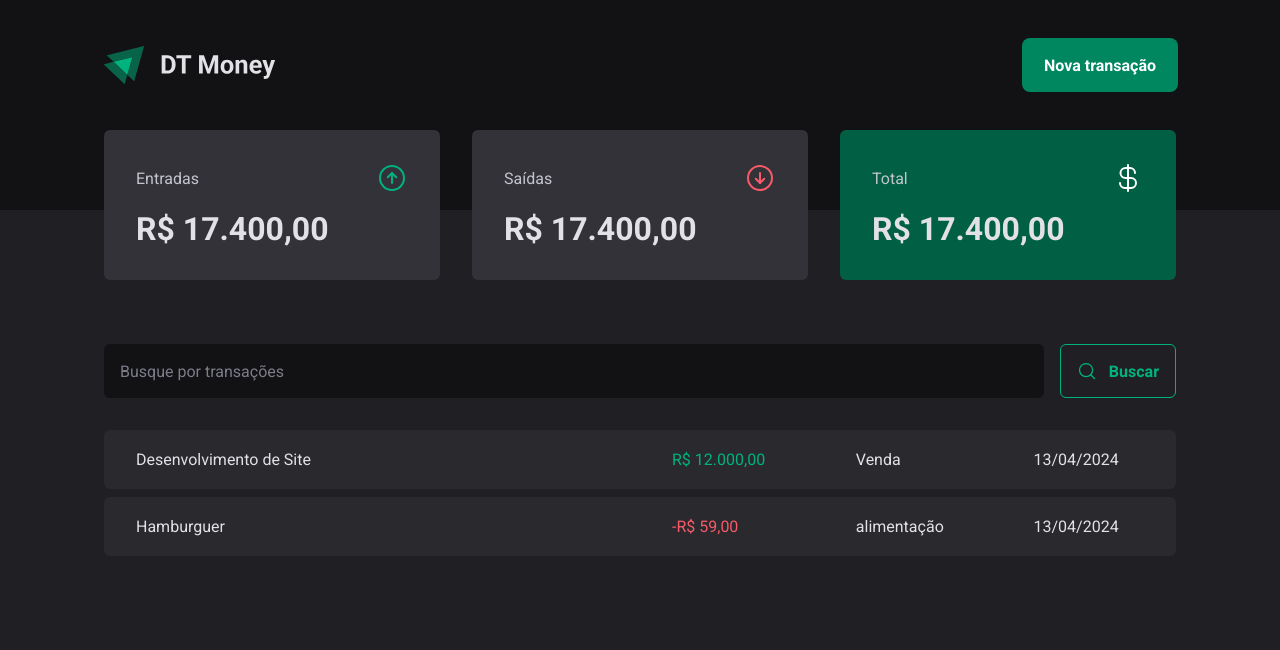
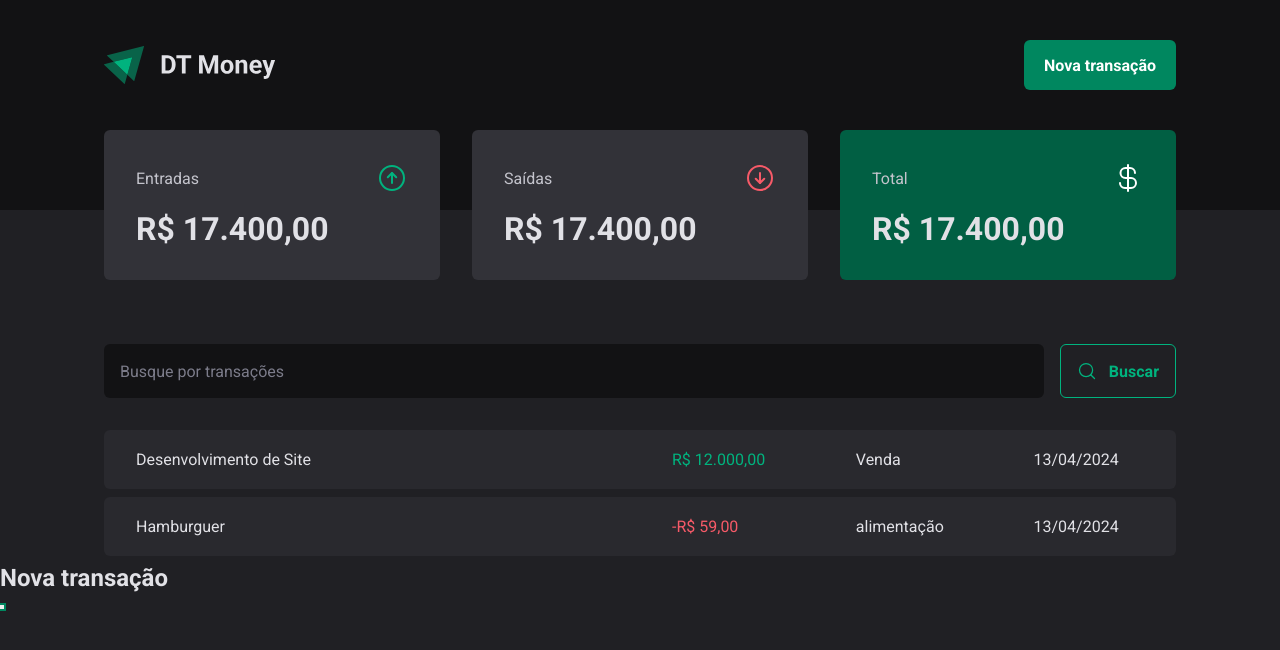
Before and after one commit to LopesA95/dt-money, a React (Vite) app: page / in a window 1280 px wide. Both pictures are taken after a click on the button "Nova transação". Shown: the top 650 px of the page. Built offline with nearby package versions, Linux system fonts and the light colour scheme.

Commit message:
✨ Modal Dialog Component

```diff
--- a/package.json
+++ b/package.json
@@ -10,6 +10,8 @@
     "preview": "vite preview"
   },
   "dependencies": {
+    "@radix-ui/react-dialog": "^1.0.5",
+    "@radix-ui/themes": "^3.0.1",
     "phosphor-react": "^1.4.1",
     "react": "^18.2.0",
     "react-dom": "^18.2.0",
--- a/src/components/Header/index.tsx
+++ b/src/components/Header/index.tsx
@@ -1,19 +1,28 @@
 import { HeaderContainer, HeaderContent, NewTransactionButton } from "./styles";
 
 import logoImg from "../../assets/logo.svg";
+import * as Dialog from "@radix-ui/react-dialog";
 
 export function Header() {
   return (
     <div>
       <HeaderContainer>
         <HeaderContent>
-
           <img src={logoImg} alt="" />
 
+          <Dialog.Root>
+            <Dialog.Trigger asChild>
+              <NewTransactionButton>Nova transação</NewTransactionButton>
+            </Dialog.Trigger>
 
-
-
-          <NewTransactionButton>Nova transação</NewTransactionButton>
+            <Dialog.Portal>
+              <Dialog.Overlay />
+              <Dialog.Content>
+                <Dialog.Title>Nova transação</Dialog.Title>
+                <Dialog.Close />
+              </Dialog.Content>
+            </Dialog.Portal>
+          </Dialog.Root>
         </HeaderContent>
       </HeaderContainer>
 
```
Also changed, not shown: 1 other file (tests, documents, lock files or other folders).
